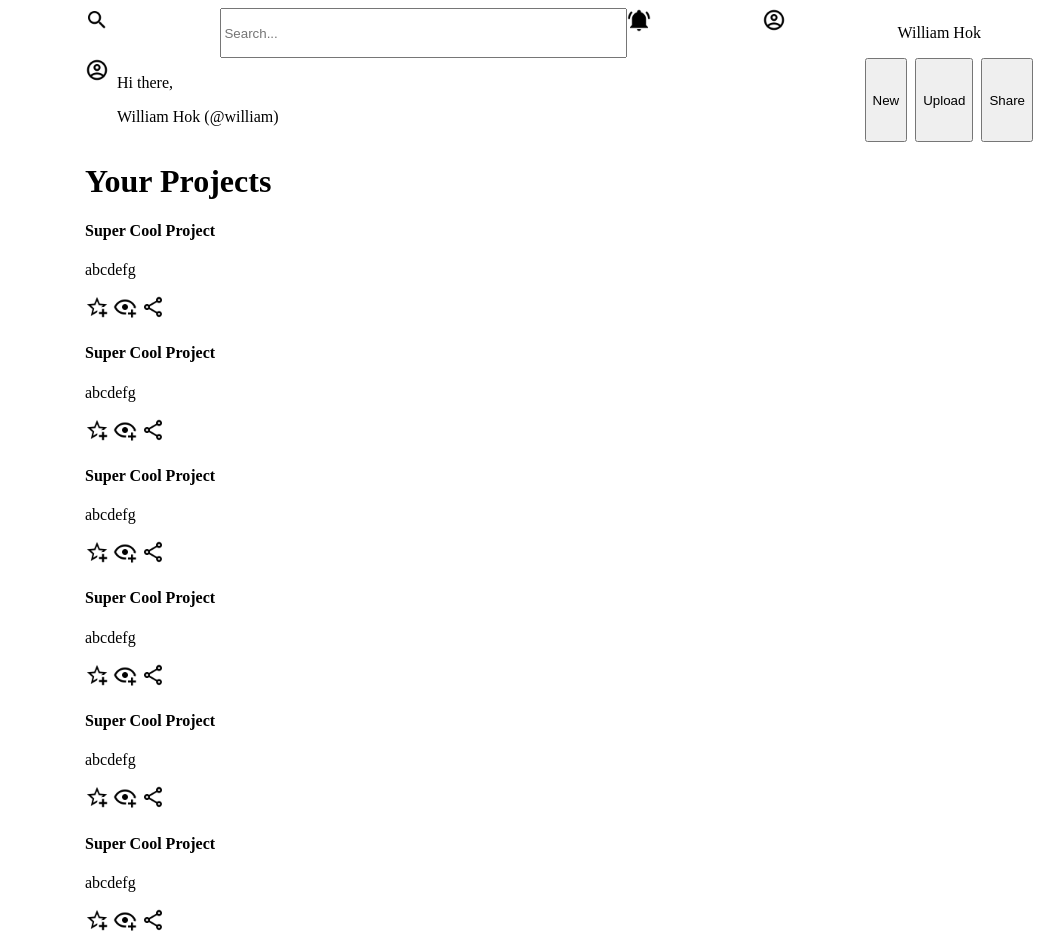
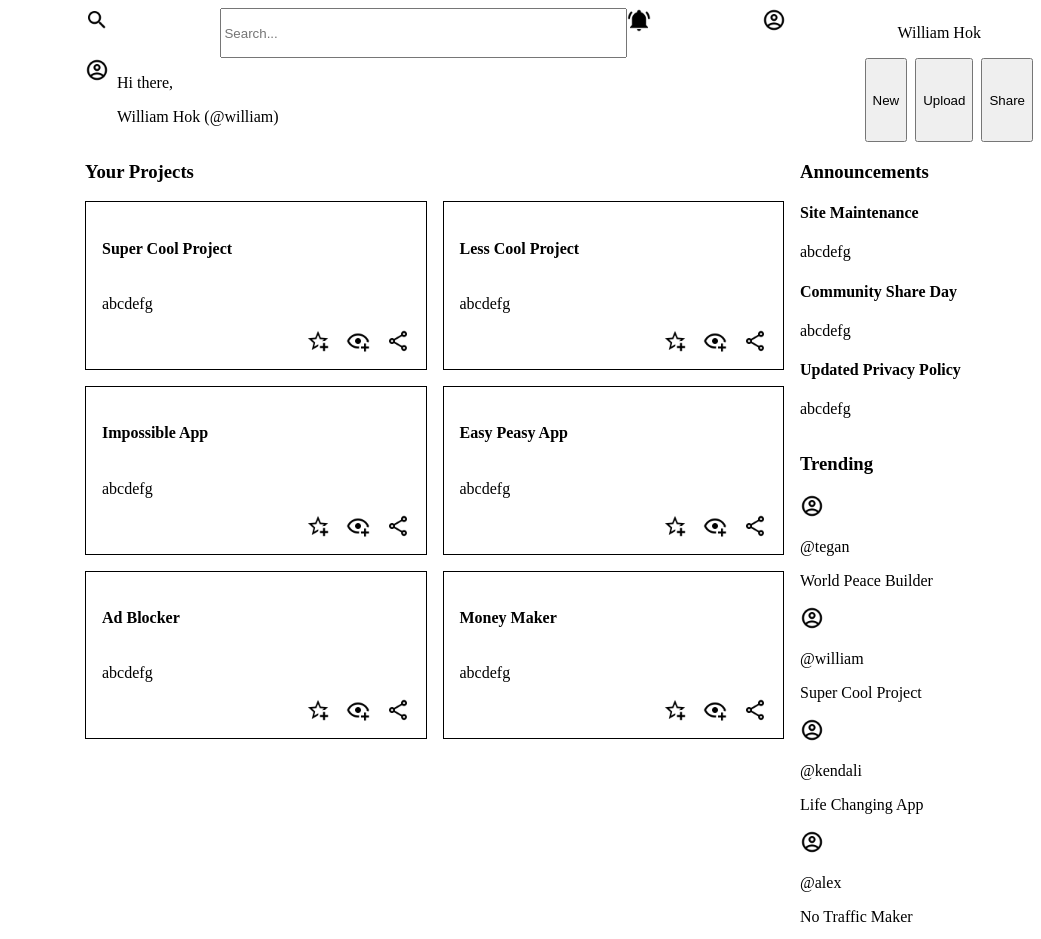
Before and after one commit to ciut1st/admin_dashboard, a plain HTML site: page index.html in a window 1280 px wide. Shown: the top 939 px of the page, 239-1280 px from the left. Drawn offline with Linux system fonts and the light colour scheme.

Commit message:
added article

```diff
--- a/index.html
+++ b/index.html
@@ -50,7 +50,7 @@
             </div>
             <div class="content2">
                 <div class="project">
-                    <h1>Your Projects</h1>
+                    <h3>Your Projects</h3>
                     <div class="article">
                         <div class="card">
                             <div class="card-content">
@@ -65,7 +65,7 @@
                         </div>
                         <div class="card">
                             <div class="card-content">
-                                <h4>Super Cool Project</h4>
+                                <h4>Less Cool Project</h4>
                                 <p>abcdefg</p>
                             </div>
                             <div class="card-icons">
@@ -76,7 +76,7 @@
                         </div>
                         <div class="card">
                             <div class="card-content">
-                                <h4>Super Cool Project</h4>
+                                <h4>Impossible App</h4>
                                 <p>abcdefg</p>
                             </div>
                             <div class="card-icons">
@@ -87,7 +87,7 @@
                         </div>
                         <div class="card">
                             <div class="card-content">
-                                <h4>Super Cool Project</h4>
+                                <h4>Easy Peasy App</h4>
                                 <p>abcdefg</p>
                             </div>
                             <div class="card-icons">
@@ -98,7 +98,7 @@
                         </div>
                         <div class="card">
                             <div class="card-content">
-                                <h4>Super Cool Project</h4>
+                                <h4>Ad Blocker</h4>
                                 <p>abcdefg</p>
                             </div>
                             <div class="card-icons">
@@ -109,7 +109,7 @@
                         </div>
                         <div class="card">
                             <div class="card-content">
-                                <h4>Super Cool Project</h4>
+                                <h4>Money Maker</h4>
                                 <p>abcdefg</p>
                             </div>
                             <div class="card-icons">
--- a/style.css
+++ b/style.css
@@ -36,3 +36,48 @@
     display: flex;
     gap: 8px;
 }
+
+.content2 {
+    display: grid;
+    grid-template-rows: 1fr 1fr;
+    grid-template-columns: 3fr 1fr;
+    gap: 16px;
+}
+
+.article {
+    display: grid;
+    grid-template-columns: 1fr 1fr;
+    grid-template-rows: 1fr 1fr 1fr;
+    gap: 16px;
+}
+
+.card {
+    display: flex;
+    flex-direction: column;
+    border: 1px solid black;
+}
+
+.card-content {
+    display: flex;
+    flex-direction: column;
+    justify-content: center;
+    padding-top: 16px;
+    padding-left: 16px;
+}
+
+.card-icons {
+    display: flex;
+    justify-content: flex-end;
+    gap: 16px;
+    padding-bottom: 16px;
+    padding-right: 16px;
+}
+
+.other {
+    display: flex;
+    flex-direction: column;
+}
+
+.announcement {
+
+}
```
